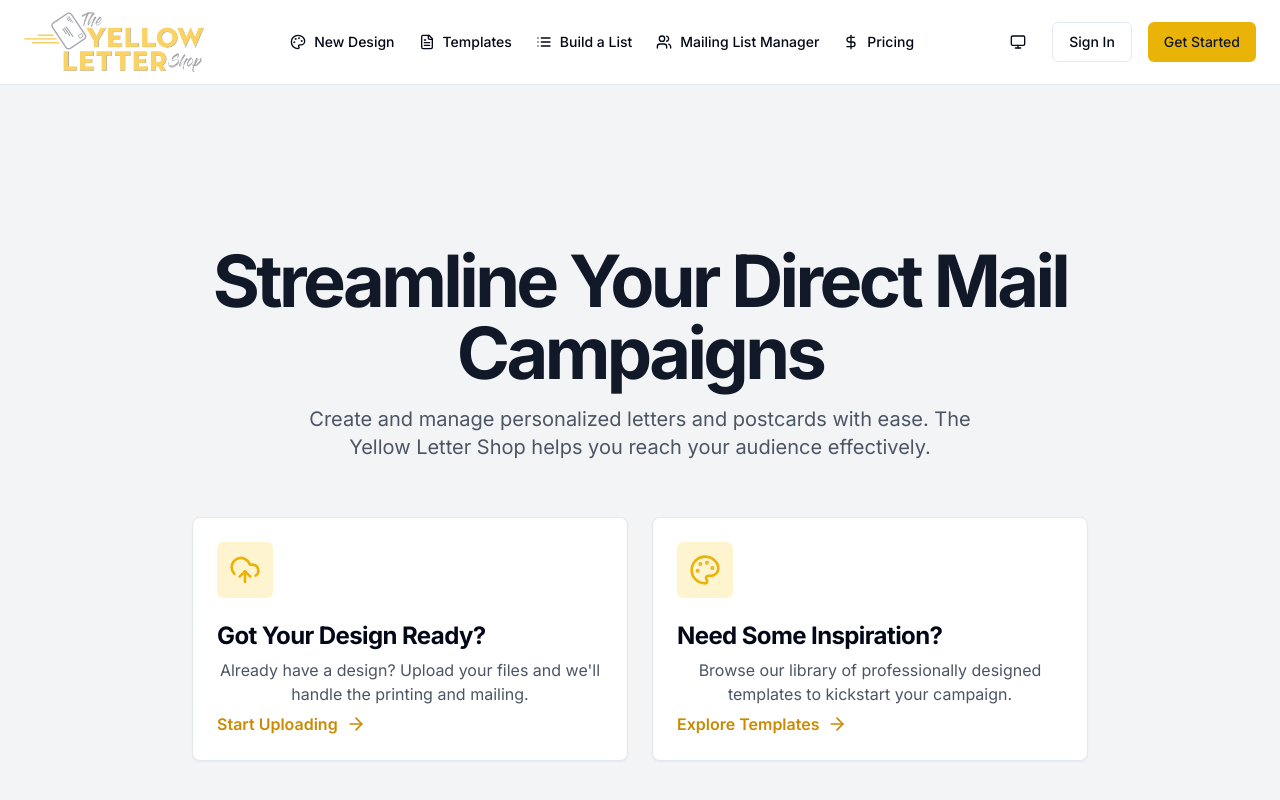
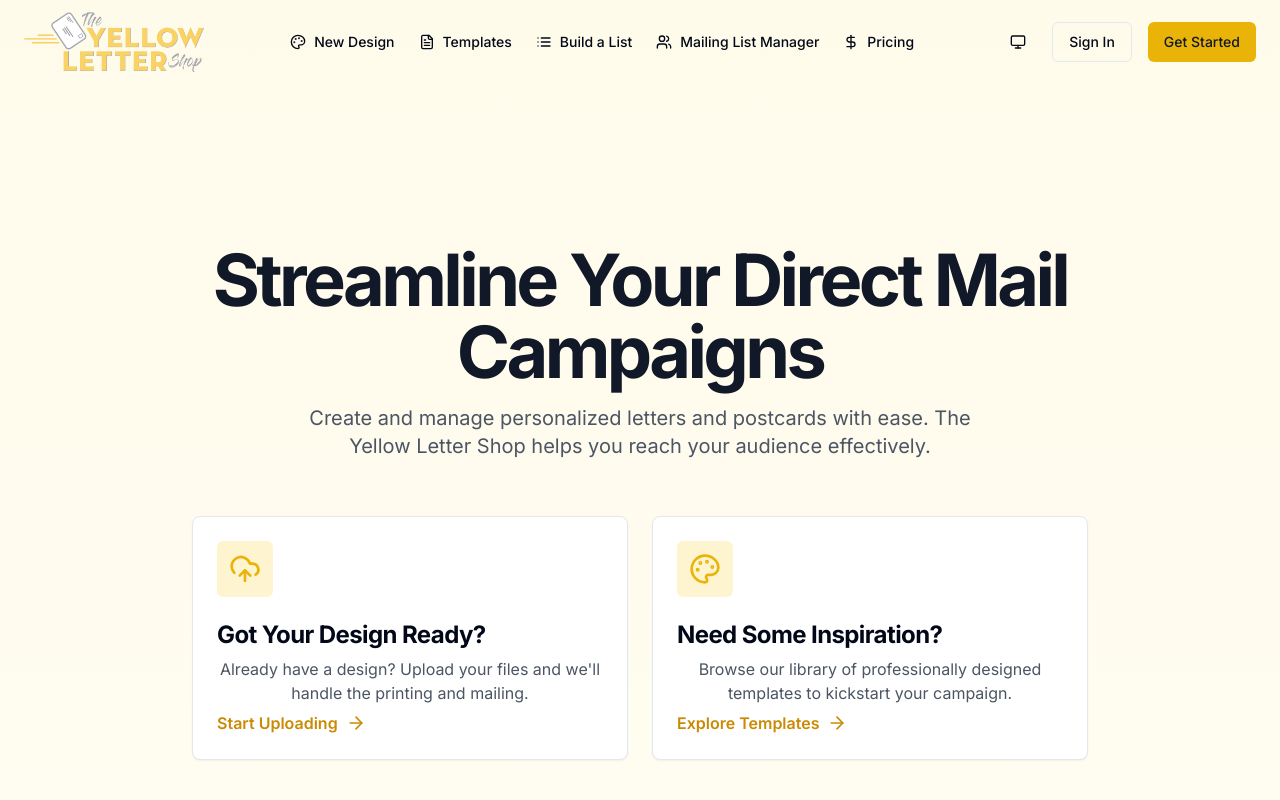
Before and after one commit to rspeciale0519/yellowlettershop, a Next.js app: page / in a window 1280 px wide. Shown: the top 800 px of the page. Built offline with nearby package versions, Linux system fonts and the light colour scheme.

Commit message:
feat: implement immersive, transparent, and interactive-ready home page background effect; refactor layout, header, and pricing section for seamless visual flow

```diff
--- a/app/layout.tsx
+++ b/app/layout.tsx
@@ -1,45 +1,46 @@
-import type React from "react"
-import type { Metadata } from "next"
-import { Inter } from "next/font/google"
-import "./globals.css"
-import { Header } from "@/components/layout/header"
-import { Footer } from "@/components/layout/footer"
-import { ThemeProvider } from "@/components/theme-provider"
-import { ThemeScript } from "@/components/theme/theme-script"
+import type React from 'react';
+import type { Metadata } from 'next';
+import { Inter } from 'next/font/google';
+import './globals.css';
+import { Header } from '@/components/layout/header';
+import { Footer } from '@/components/layout/footer';
+import { ThemeProvider } from '@/components/theme-provider';
+import { ThemeScript } from '@/components/theme/theme-script';
 
-const inter = Inter({ subsets: ["latin"] })
+const inter = Inter({ subsets: ['latin'] });
 
 export const metadata: Metadata = {
-  title: "Yellow Letter Shop | Direct Mail Automation",
-  description: "Streamline Your Direct Mail Campaigns with Personalized Letters and Postcards.",
-    generator: 'v0.dev'
-}
+  title: 'Yellow Letter Shop | Direct Mail Automation',
+  description:
+    'Streamline Your Direct Mail Campaigns with Personalized Letters and Postcards.',
+  generator: 'v0.dev',
+};
 
 export default function RootLayout({
   children,
 }: {
-  children: React.ReactNode
+  children: React.ReactNode;
 }) {
   return (
-    <html lang="en" suppressHydrationWarning>
+    <html lang='en' suppressHydrationWarning>
       <head>
         <ThemeScript />
       </head>
       <body className={inter.className}>
         <ThemeProvider
-          attribute="class"
-          defaultTheme="system"
+          attribute='class'
+          defaultTheme='system'
           enableSystem
           disableTransitionOnChange={false}
-          storageKey="yls-theme"
+          storageKey='yls-theme'
         >
-          <div className="flex flex-col min-h-screen">
+          <div className='flex flex-col min-h-screen bg-[linear-gradient(180deg,_rgba(255,251,235,1)_0%,_rgba(255,255,255,1)_90%)] dark:bg-[linear-gradient(180deg,_rgba(17,24,39,1)_0%,_rgba(255,255,255,0.04)_90%)]'>
             <Header />
-            <main className="flex-1">{children}</main>
+            <main className='flex-1'>{children}</main>
             <Footer />
           </div>
         </ThemeProvider>
       </body>
     </html>
-  )
+  );
 }
--- a/app/page.tsx
+++ b/app/page.tsx
@@ -1,54 +1,73 @@
-import Link from "next/link"
-import { Card, CardHeader, CardTitle, CardDescription } from "@/components/ui/card"
-import { UploadCloud, PaletteIcon, ArrowRight } from "lucide-react"
-import { PricingSection } from "@/components/pricing/pricing-section"
+import Link from 'next/link';
+import {
+  Card,
+  CardHeader,
+  CardTitle,
+  CardDescription,
+} from '@/components/ui/card';
+import { UploadCloud, PaletteIcon, ArrowRight } from 'lucide-react';
+import { PricingSection } from '@/components/pricing/pricing-section';
 
 export default function HomePage() {
   return (
-    <div className="flex flex-col min-h-screen">
-      <main className="flex-1">
-        <section className="w-full py-20 md:py-32 lg:py-40 bg-gray-100 dark:bg-gray-900">
-          <div className="container px-4 md:px-6">
-            <div className="flex flex-col items-center space-y-6 text-center">
-              <div className="space-y-4">
-                <h1 className="text-4xl font-bold tracking-tighter sm:text-5xl md:text-6xl lg:text-7xl text-gray-900 dark:text-gray-50">
+    <div className='relative flex flex-col min-h-screen'>
+      {/* Background effect layer */}
+      <div
+        className="pointer-events-none fixed inset-0 -z-10 w-full h-full bg-[linear-gradient(180deg,_rgba(255,251,235,1)_0px,_rgba(255,251,235,0.85)_400px,_rgba(255,255,255,1)_1200px,_rgba(255,255,255,1)_1800px)] dark:bg-[linear-gradient(180deg,_rgba(17,24,39,1)_0%,_rgba(255,255,255,0.04)_90%)]"
+        aria-hidden="true"
+      />
+      <main className='relative flex-1'>
+        <section className='w-full py-20 md:py-32 lg:py-40'>
+          <div className='container px-4 md:px-6'>
+            <div className='flex flex-col items-center space-y-6 text-center'>
+              <div className='space-y-4'>
+                <h1 className='text-4xl font-bold tracking-tighter sm:text-5xl md:text-6xl lg:text-7xl text-gray-900 dark:text-gray-50'>
                   Streamline Your Direct Mail Campaigns
                 </h1>
-                <p className="mx-auto max-w-[700px] text-gray-600 md:text-xl dark:text-gray-400">
-                  Create and manage personalized letters and postcards with ease. The Yellow Letter Shop helps you reach
-                  your audience effectively.
+                <p className='mx-auto max-w-[700px] text-gray-600 md:text-xl dark:text-gray-400'>
+                  Create and manage personalized letters and postcards with
+                  ease. The Yellow Letter Shop helps you reach your audience
+                  effectively.
                 </p>
               </div>
-              <div className="w-full max-w-4xl pt-8">
-                <div className="grid gap-6 md:grid-cols-2">
-                  <Link href="/design/customize">
-                    <Card className="h-full transform transition-transform duration-300 hover:-translate-y-2 hover:shadow-xl">
-                      <CardHeader className="flex flex-col items-start p-6">
-                        <div className="mb-4 rounded-md bg-yellow-400/20 p-3">
-                          <UploadCloud className="h-8 w-8 text-yellow-500" />
+              <div className='w-full max-w-4xl pt-8'>
+                <div className='grid gap-6 md:grid-cols-2'>
+                  <Link href='/design/customize'>
+                    <Card className='h-full transform transition-transform duration-300 hover:-translate-y-2 hover:shadow-xl'>
+                      <CardHeader className='flex flex-col items-start p-6'>
+                        <div className='mb-4 rounded-md bg-yellow-400/20 p-3'>
+                          <UploadCloud className='h-8 w-8 text-yellow-500' />
                         </div>
-                        <CardTitle className="text-2xl font-bold">Got Your Design Ready?</CardTitle>
-                        <CardDescription className="text-md text-gray-600 dark:text-gray-400 mt-2">
-                          Already have a design? Upload your files and we'll handle the printing and mailing.
+                        <CardTitle className='text-2xl font-bold'>
+                          Got Your Design Ready?
+                        </CardTitle>
+                        <CardDescription className='text-md text-gray-600 dark:text-gray-400 mt-2'>
+                          Already have a design? Upload your files and we'll
+                          handle the printing and mailing.
                         </CardDescription>
-                        <div className="mt-6 flex items-center font-semibold text-yellow-600">
-                          Start Uploading <ArrowRight className="ml-2 h-5 w-5" />
+                        <div className='mt-6 flex items-center font-semibold text-yellow-600'>
+                          Start Uploading{' '}
+                          <ArrowRight className='ml-2 h-5 w-5' />
                         </div>
                       </CardHeader>
                     </Card>
                   </Link>
-                  <Link href="/templates">
-                    <Card className="h-full transform transition-transform duration-300 hover:-translate-y-2 hover:shadow-xl">
-                      <CardHeader className="flex flex-col items-start p-6">
-                        <div className="mb-4 rounded-md bg-yellow-400/20 p-3">
-                          <PaletteIcon className="h-8 w-8 text-yellow-500" />
+                  <Link href='/templates'>
+                    <Card className='h-full transform transition-transform duration-300 hover:-translate-y-2 hover:shadow-xl'>
+                      <CardHeader className='flex flex-col items-start p-6'>
+                        <div className='mb-4 rounded-md bg-yellow-400/20 p-3'>
+                          <PaletteIcon className='h-8 w-8 text-yellow-500' />
                         </div>
-                        <CardTitle className="text-2xl font-bold">Need Some Inspiration?</CardTitle>
-                        <CardDescription className="text-md text-gray-600 dark:text-gray-400 mt-2">
-                          Browse our library of professionally designed templates to kickstart your campaign.
+                        <CardTitle className='text-2xl font-bold'>
+                          Need Some Inspiration?
+                        </CardTitle>
+                        <CardDescription className='text-md text-gray-600 dark:text-gray-400 mt-2'>
+                          Browse our library of professionally designed
+                          templates to kickstart your campaign.
                         </CardDescription>
-                        <div className="mt-6 flex items-center font-semibold text-yellow-600">
-                          Explore Templates <ArrowRight className="ml-2 h-5 w-5" />
+                        <div className='mt-6 flex items-center font-semibold text-yellow-600'>
+                          Explore Templates{' '}
+                          <ArrowRight className='ml-2 h-5 w-5' />
                         </div>
                       </CardHeader>
                     </Card>
@@ -58,8 +77,12 @@ export default function HomePage() {
             </div>
           </div>
         </section>
-        <PricingSection />
+        <div className='relative z-10 -mt-16'>
+          <div className='bg-gradient-to-b from-white/0 via-white/60 to-white dark:from-transparent dark:via-yellow-900/10 dark:to-gray-950/80 pt-16 pb-0'>
+            <PricingSection />
+          </div>
+        </div>
       </main>
     </div>
-  )
+  );
 }
--- a/components/layout/header.tsx
+++ b/components/layout/header.tsx
@@ -32,12 +32,28 @@ import { useState, useEffect } from 'react';
 export function Header() {
   const [user, setUser] = useState<any>(null);
   const [isLoading, setIsLoading] = useState(true);
+  const [isAtTop, setIsAtTop] = useState(true);
+
+  useEffect(() => {
+    const handleScroll = () => setIsAtTop(window.scrollY < 8);
+    window.addEventListener('scroll', handleScroll);
+    handleScroll();
+    return () => window.removeEventListener('scroll', handleScroll);
+  }, []);
 
   const navLinks = [
     { href: '/design/customize', label: 'New Design', icon: Palette },
     { href: '/templates', label: 'Templates', icon: FileText },
-    { href: '/mailing-services/build-lists', label: 'Build a List', icon: List },
-    { href: '/mailing-services/mailing-list-manager', label: 'Mailing List Manager', icon: Users },
+    {
+      href: '/mailing-services/build-lists',
+      label: 'Build a List',
+      icon: List,
+    },
+    {
+      href: '/mailing-services/mailing-list-manager',
+      label: 'Mailing List Manager',
+      icon: Users,
+    },
     { href: '/#pricing', label: 'Pricing', icon: DollarSign },
   ];
 
@@ -76,7 +92,10 @@ export function Header() {
   };
 
   return (
-    <header className='sticky top-0 z-50 w-full border-b bg-background/95 backdrop-blur supports-[backdrop-filter]:bg-background/60'>
+    <header
+      className={`sticky top-0 z-50 w-full transition-all duration-300 ${isAtTop ? 'bg-transparent border-none' : 'border-b bg-background/95 backdrop-blur supports-[backdrop-filter]:bg-background/60'}`}
+      style={isAtTop ? {background: 'transparent', border: 'none', boxShadow: 'none', backdropFilter: 'none', WebkitBackdropFilter: 'none'} : {}}
+    >
       <div className='flex h-16 items-center justify-between px-4 md:px-6 py-0 my-2.5 w-full'>
         <Link href='/' className='flex items-center gap-2'>
           <Image
--- a/components/pricing/pricing-section.tsx
+++ b/components/pricing/pricing-section.tsx
@@ -93,7 +93,7 @@ export function PricingSection() {
 
   return (
     <TooltipProvider>
-      <section id="pricing" className="w-full py-20 bg-white dark:bg-gray-950">
+      <section id="pricing" className="w-full py-20">
         <div className="container px-4 md:px-6">
           <div className="flex flex-col items-center space-y-4 text-center mb-12">
             <h2 className="text-3xl font-bold tracking-tighter sm:text-4xl md:text-5xl text-gray-900 dark:text-gray-50">
```
